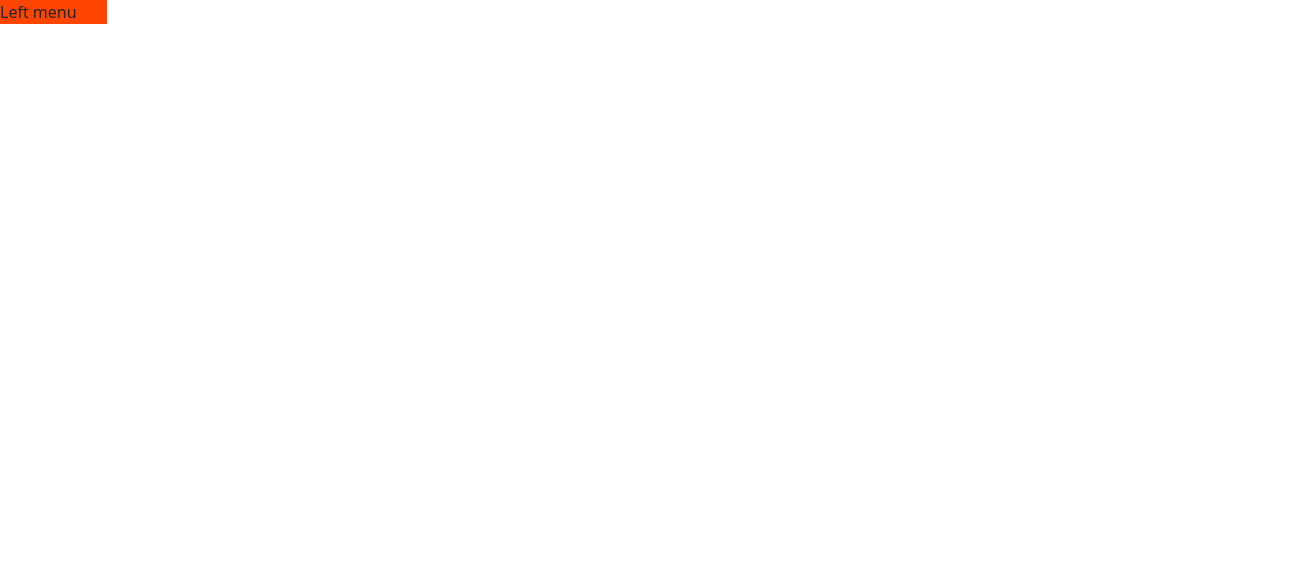
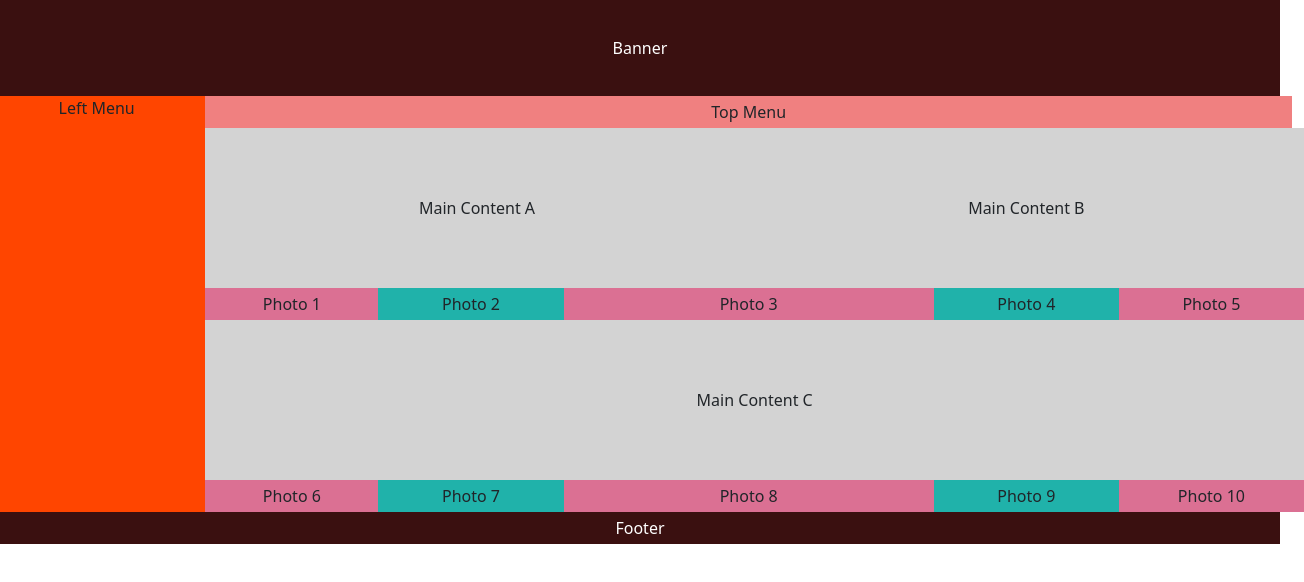
Before and after one commit to Arturony/Ejercicio_Boostrap, a plain HTML site: page index.html in a window 1280 px wide. Shown: the whole page, 1304 px wide, since content can reach past the window. Drawn offline with nearby package versions, Linux system fonts and the light colour scheme.

Commit message:
Page Finished

```diff
--- a/index.html
+++ b/index.html
@@ -9,15 +9,105 @@
 </head>
 <body>
     <header>
-
+        <div class="container-fluid" style="padding: 0px;">
+            <div class="d-flex align-items-center justify-content-center" style="height: 6em; background-color: rgb(58, 16, 16); color: white;">
+                Banner
+            </div>
+        </div>
     </header>
     <main>
-        <div class="col-md-1 d-none d-sm-block col-lg-1" style="background-color: orangered;">
-            Left menu
+        <div class="row">
+            <div class="col-sm-2 d-none d-sm-block text-center" style="padding: 0px;">
+                <div style="background-color: orangered; height: 100%;">
+                    Left Menu
+                </div>
+            </div>
+            <div class="col-sm-10" style="padding: 0px;">
+                <div class="d-flex align-items-center justify-content-center" style="background-color: lightcoral; height: 2em;">
+                    Top Menu
+                </div>
+                <div class="row">
+                    <div class="col-sm-6" style="padding-right: 0px;">
+                        <div class="d-flex align-items-center justify-content-center" style="background-color: lightgray; height: 10em;">
+                            Main Content A
+                        </div>
+                    </div>
+                    <div class="col-sm-6" style="padding: 0px;">
+                        <div class="d-flex align-items-center justify-content-center" style="background-color: lightgray; height: 10em;">
+                            Main Content B
+                        </div>
+                    </div>
+                </div>
+                <div class="row">
+                    <div class="col-md-2 col-sm-4 col-6" style="padding-right: 0px;">
+                        <div class="d-flex align-items-center justify-content-center" style="background-color: palevioletred; height: 2em;">
+                            Photo 1
+                        </div>
+                    </div>
+                    <div class="col-md-2 col-sm-4 col-6" style="padding: 0px;">
+                        <div class="d-flex align-items-center justify-content-center" style="background-color: lightseagreen; height: 2em;">
+                            Photo 2
+                        </div>
+                    </div>
+                    <div class="col-md-4 col-sm-4 col-6" style="padding: 0px;">
+                        <div class="d-flex align-items-center justify-content-center" style="background-color: palevioletred; height: 2em;">
+                            Photo 3
+                        </div>
+                    </div>
+                    <div class="col-md-2 col-sm-4 col-6" style="padding: 0px;">
+                        <div class="d-flex align-items-center justify-content-center" style="background-color: lightseagreen; height: 2em;">
+                            Photo 4
+                        </div>
+                    </div>
+                    <div class="col-md-2 col-sm-4 col-6" style="padding: 0px;">
+                        <div class="d-flex align-items-center justify-content-center" style="background-color: palevioletred; height: 2em;">
+                            Photo 5
+                        </div>
+                    </div>
+                </div>
+                <div class="row">
+                    <div class="col-sm-12" style="padding-right: 0px;">
+                        <div class="d-flex align-items-center justify-content-center" style="background-color: lightgray; height: 10em;">
+                            Main Content C
+                        </div>
+                    </div>
+                </div>
+                <div class="row">
+                    <div class="col-md-2 col-sm-4 col-6" style="padding-right: 0px;">
+                        <div class="d-flex align-items-center justify-content-center" style="background-color: palevioletred; height: 2em;">
+                            Photo 6
+                        </div>
+                    </div>
+                    <div class="col-md-2 col-sm-4 col-6" style="padding: 0px;">
+                        <div class="d-flex align-items-center justify-content-center" style="background-color: lightseagreen; height: 2em;">
+                            Photo 7
+                        </div>
+                    </div>
+                    <div class="col-md-4 col-sm-4 col-6" style="padding: 0px;">
+                        <div class="d-flex align-items-center justify-content-center" style="background-color: palevioletred; height: 2em;">
+                            Photo 8
+                        </div>
+                    </div>
+                    <div class="col-md-2 col-sm-4 col-6" style="padding: 0px;">
+                        <div class="d-flex align-items-center justify-content-center" style="background-color: lightseagreen; height: 2em;">
+                            Photo 9
+                        </div>
+                    </div>
+                    <div class="col-md-2 col-sm-4 col-6" style="padding: 0px;">
+                        <div class="d-flex align-items-center justify-content-center" style="background-color: palevioletred; height: 2em;">
+                            Photo 10
+                        </div>
+                    </div>
+                </div>
+            </div>
         </div>
     </main>
     <footer>
-
+        <div class="container-fluid" style="padding: 0px;">
+            <div class="d-flex align-items-center justify-content-center" style="height: 2em; background-color: rgb(58, 16, 16); color: white;">
+                Footer
+            </div>
+        </div>
     </footer>
 
     <script src="https://cdn.jsdelivr.net/npm/bootstrap@5.0.0-beta2/dist/js/bootstrap.bundle.min.js" integrity="sha384-b5kHyXgcpbZJO/tY9Ul7kGkf1S0CWuKcCD38l8YkeH8z8QjE0GmW1gYU5S9FOnJ0" crossorigin="anonymous"></script>
```
